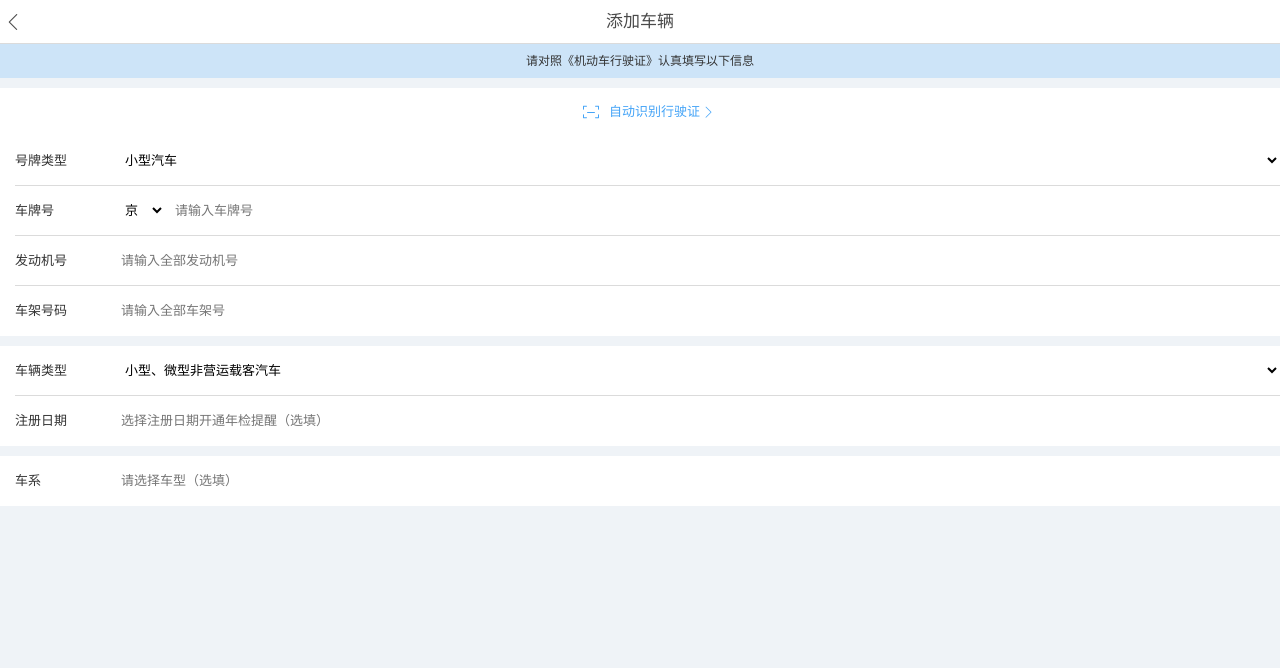
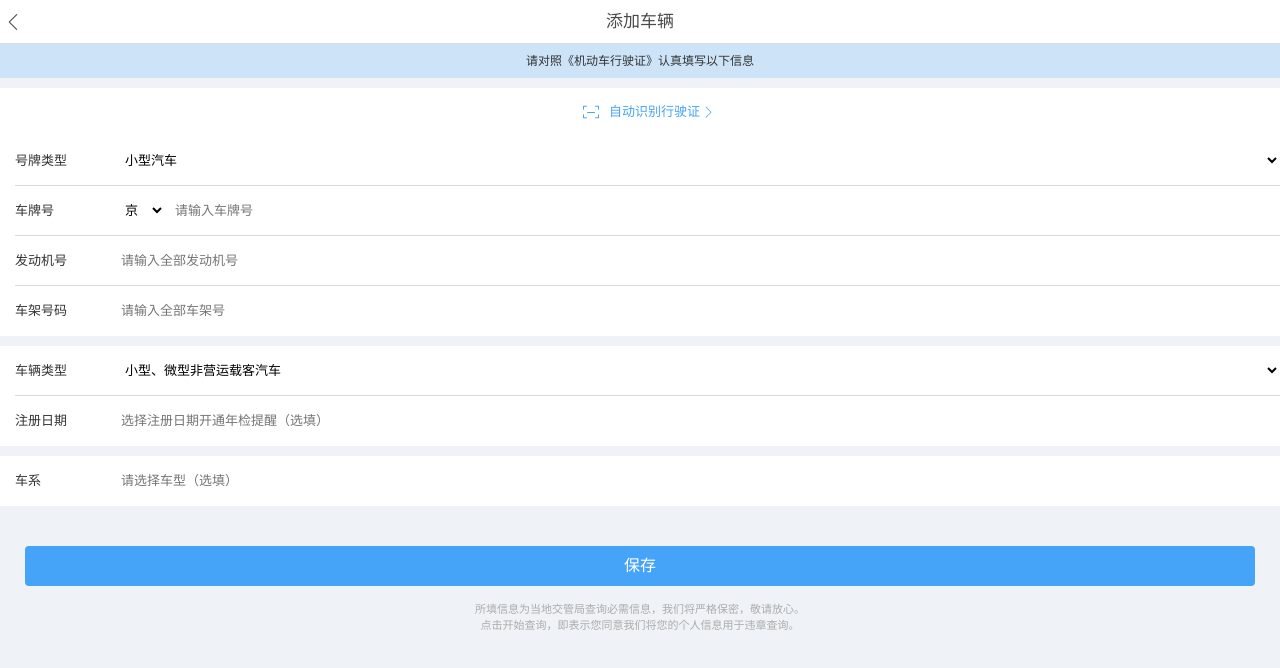
Before and after one commit to Flandre/vue-app-demo, a Vue app: page /#/edit_car in a window 1280 px wide. Shown: the top 668 px of the page. Built offline with nearby package versions, Linux system fonts and the light colour scheme.

Commit message:
update edit car page

```diff
--- a/src/pages/EditCar.vue
+++ b/src/pages/EditCar.vue
@@ -59,6 +59,10 @@
         <input type="text" class="main" placeholder="请选择车型（选填）"/>
       </div>
     </div>
+    <div class="active-bar">
+      <div class="button" @click="tapSubmit">保存</div>
+    </div>
+    <p class="prompt">所填信息为当地交管局查询必需信息，我们将严格保密，敬请放心。<br/>点击开始查询，即表示您同意我们将您的个人信息用于违章查询。</p>
   </div>
 </template>
 
@@ -79,6 +83,9 @@
       window.scrollTo(0, 0)
     },
     methods: {
+      tapSubmit() {
+        this.$router.push({path: '/endorsement_detail', query: {backlength: 2}})
+      }
     }
   }
 </script>
@@ -161,6 +168,24 @@
         }
       }
     }
+    .active-bar {
+      padding: 30px 25px 0;
+      .button {
+        height: 40px;
+        text-align: center;
+        line-height: 40px;
+        background: #45A4F7;
+        color: #fff;
+        border-radius: 4px;
+      }
+    }
+    .prompt {
+      color: #ABABAB;
+      font-size: 11px;
+      line-height: 16px;
+      text-align: center;
+      margin-top: 15px;
+    }
   }
 
 </style>
```
